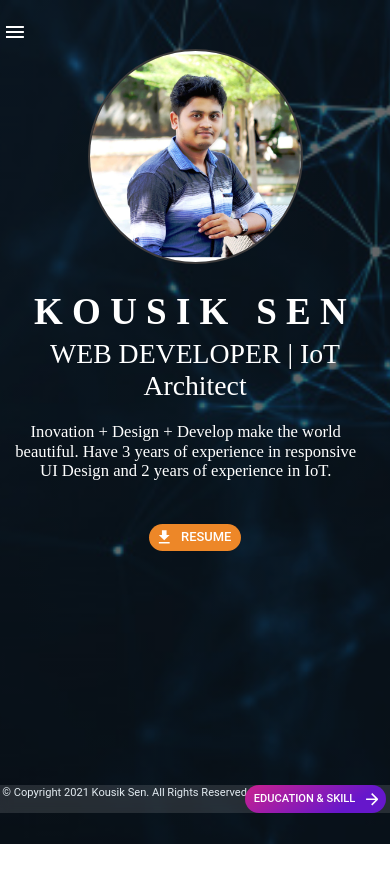
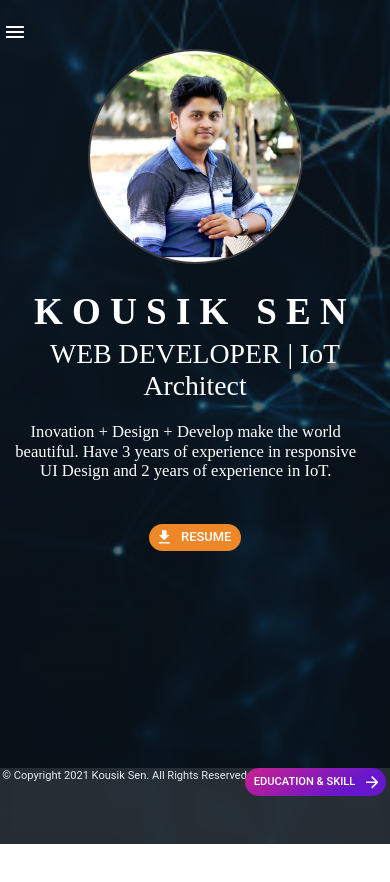
Before and after one commit to kousiksen09/kousik, a React (Create React App) app: page / in a window 390 px wide. Shown: the top 882 px of the page. After the commit the page ends 844 px from the top, so only its background shows below. Built offline with nearby package versions, Linux system fonts and the light colour scheme; a web font is replaced by a local one.

Commit message:
Fix | Footer height mobile view

```diff
--- a/src/views/component/About.js
+++ b/src/views/component/About.js
@@ -243,9 +243,8 @@ function About() {
               Resume
             </Button>
           </div>
+          <Footer nextPage='Education & Skill' nextLink='/education' />
         </motion.div>
-
-        <Footer nextPage='Education & Skill' nextLink='/education' />
       </div>
     )
   );
--- a/src/views/component/Contact.js
+++ b/src/views/component/Contact.js
@@ -281,7 +281,6 @@ function Contact() {
             </ul>
           </div>
         </motion.div>
-
         <Footer prevPage='Training' prevLink='/training' />
       </div>
     </div>
--- a/src/views/component/Education.js
+++ b/src/views/component/Education.js
@@ -38,7 +38,7 @@ const useStyles = makeStyles((theme) => ({
     display: 'flex',
     justifyContent: 'center',
     boxSizing: 'border-box',
-    height: '83vh',
+    height: '100%',
     width: '100%',
     overflowX: 'hidden',
     overflowY: 'auto',
@@ -152,7 +152,7 @@ const useStyles = makeStyles((theme) => ({
 
   mobileHeight: {
     position: 'relative',
-    height: '34vh',
+    height: '38vh',
     width: '95%',
     marginRight: '1rem',
     borderRadius: '0.4rem',
@@ -332,6 +332,7 @@ function Education(props) {
           </Grid>
         </Grid>
       </motion.div>
+
       <Footer
         prevPage='About Me'
         nextPage='Project'
--- a/src/views/component/Footer.js
+++ b/src/views/component/Footer.js
@@ -8,14 +8,14 @@ import ArrowBackIcon from '@material-ui/icons/ArrowBack';
 const useStyles = makeStyles((theme) => ({
   root: {
     width: '100%',
-    height: '100%',
+    height: '9vh',
     position: 'absolute',
-    top: '93vh',
+    top: '91vh',
   },
   footerContainer: {
-    position: 'absolute',
+    position: 'relative',
     alignItems: 'center',
-
+    height: '100%',
     width: '100%',
 
     backgroundColor: 'rgba(255, 255, 255, .12)',
--- a/src/views/component/Training.js
+++ b/src/views/component/Training.js
@@ -313,7 +313,6 @@ function Training() {
           </Grid>
         </Grid>
       </motion.div>
-
       <Footer
         prevPage='Project'
         nextPage='Contact'
```
